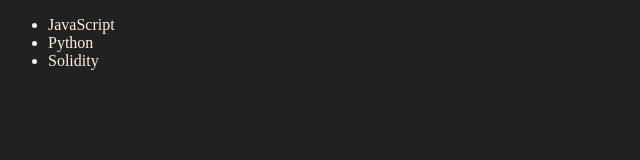
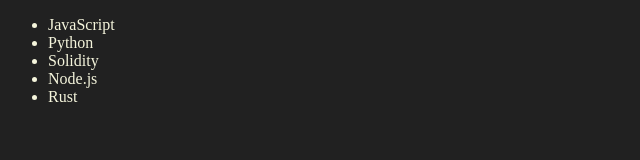
Before and after one commit to Sourabhverma844/My_JavaScript_Learning_Journey, a plain HTML site: page 06_DOM/Day4/index.html in a window 1280 px wide. Shown: the full height of the page, 0-640 px from the left. Drawn offline with Linux system fonts and the light colour scheme.

Commit message:
container config done

```diff
--- a/06_DOM/Day4/index.html
+++ b/06_DOM/Day4/index.html
@@ -13,10 +13,27 @@
 </body>
 <script>
     function addLanguage(langName){
-        const Li = document.createElement('Li');
-        Li.innerHTML = `${langName}`
+        // sabse pahle ek list item create krenge
+        // jo bhi element create krna he use backtics ke ander likhenge jese yaha list item create krna tha islia li
+        // list item ke ander ek value add kar dete he jo bhi value langName me ayi ho
+        // fir hum hamrai ul list jiski class language he use select krenge
+        // or jo bhi new element add kia use append krenge
+        const listName = document.createElement(`li`);
+        listName.innerHTML = `${langName}`
+        document.querySelector(`.languages`).
+        appendChild(listName)
+    }
+    addLanguage("Solidity")
+    addLanguage("Node.js")
+    // is apprach se listitem add to ho gya but yaha ek dikkat he , jab list iem add ho raha he
+    // us waqt document me poore ke poore list item traverse hote he then last me append kia jata he
+    // yaha 2 list item the to dikkat nahi hui but kisi code me lakho list item hue to dikkat hogi
+
+    function addOptiLanguage(langName){
+        const Li = document.createElement(`li`)
+        Li.appendChild(document.createTextNode(langName))
         document.querySelector(`.languages`).appendChild(Li)
     }
-    addLanguage("Solidity")
+    addOptiLanguage("Rust")
 </script>
 </html>
```
